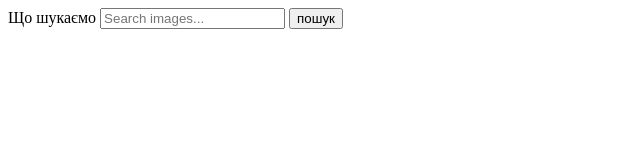
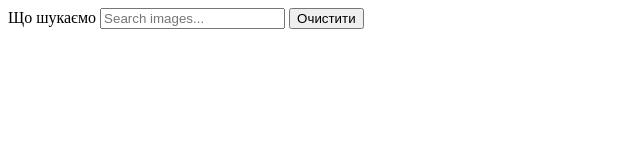
Before and after one commit to Misha-Vintoniak/goit-js-hw-13-image-finder, a website built with Parcel: page src/index.html in a window 1280 px wide. Shown: the full height of the page, 0-640 px from the left. Built offline with nearby package versions, Linux system fonts and the light colour scheme.

Commit message:
Update index.html

```diff
--- a/src/index.html
+++ b/src/index.html
@@ -19,12 +19,13 @@
         placeholder="Search images..."
         id="searchQuery"
       />
-      <button type="submit">пошук</button>
+      <button class="clear" type="submit">Очистити</button>
     </form>
     <ul class="gallery">
       <!-- Список <li> с карточками изображений -->
     </ul>
 
+    <div id="sentinel"></div>
     <script src="./index.js"></script>
   </body>
 </html>
```
